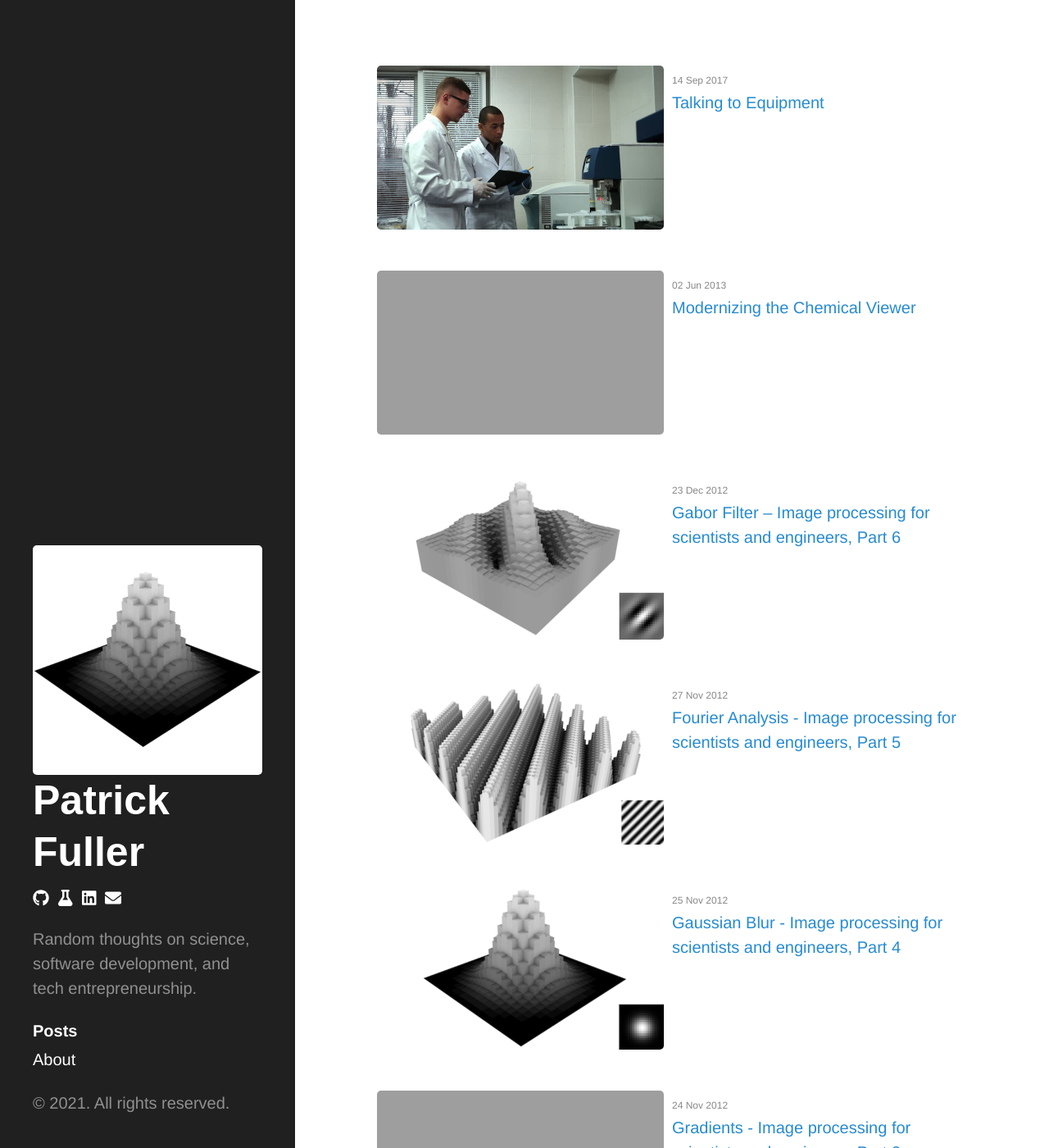
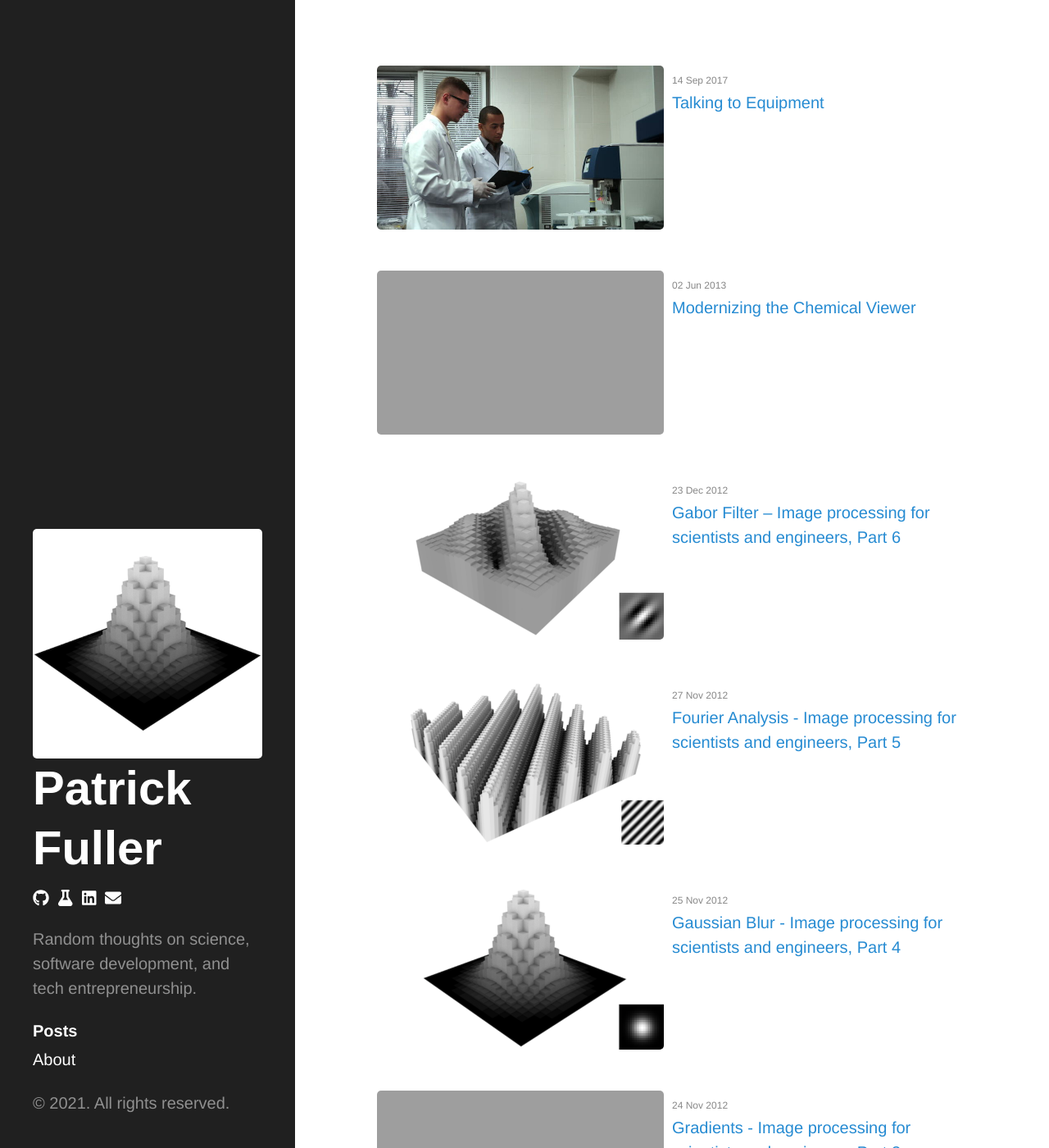
Before and after one commit to patrickfuller/patrickfuller.github.io, a Jekyll site: the page built from index.html, in a window 1280 px wide and 1400 px high. Shown: the whole window at 82% size. Built offline with Jekyll 4.4.1, drawn with Linux system fonts in a browser that asks for light colours.

Commit message:
Align sidebar header

```diff
--- a/assets/css/custom.css
+++ b/assets/css/custom.css
@@ -17,7 +17,7 @@
 .sidebar-about h1 {
   margin-top: 0;
   font-family: "Bebas Neue", sans-serif;
-  font-size: 2.5rem;
+  font-size: 2.9rem;
 }
 
 /* Organize the index.html posts into a responsive list */
```
